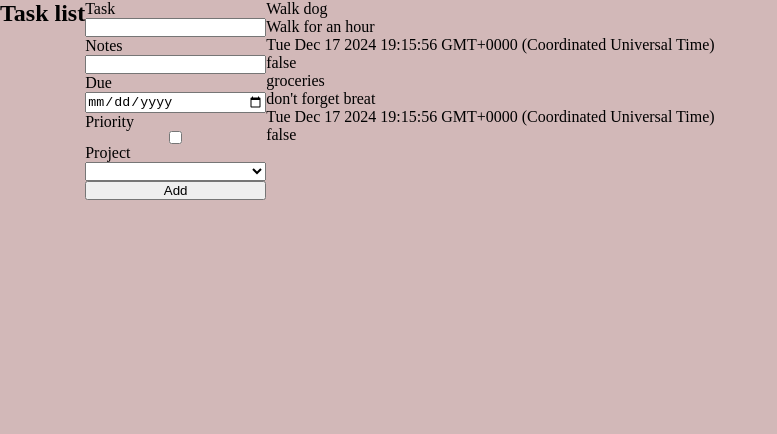
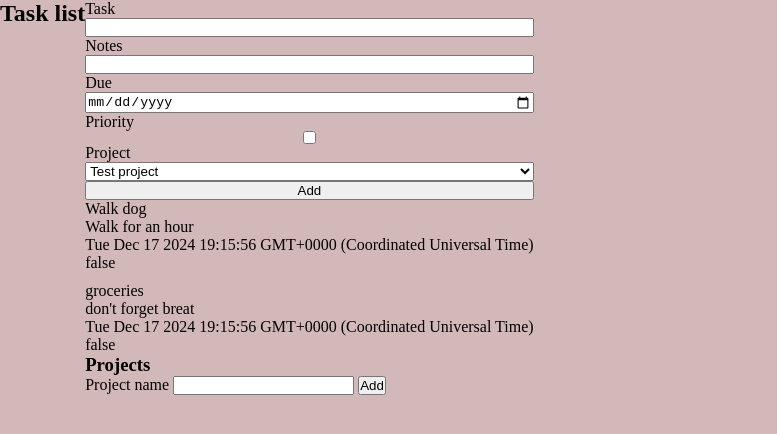
Before and after one commit to jyy009/todo-list, a website built with webpack: page src/template.html in a window 1280 px wide. Shown: the whole page, without its empty margins (0-777 px from the left). Built offline with nearby package versions, Linux system fonts and the light colour scheme.

Commit message:
Display project form and project list.

```diff
--- a/src/index.js
+++ b/src/index.js
@@ -1,12 +1,17 @@
 import "./styles.css";
 import { taskLogic, taskList  } from "./taskLogic";
 import { taskUI } from "./taskUI";
+import { projectLogic } from "./projectLogic"
 
 document.addEventListener("DOMContentLoaded", () => {
   const display = taskUI()
   display.initializeForm()
   display.displayTasks(taskList)
+  display.initializeProject()
 
   const logic = taskLogic()
   logic.handleFormSubmit()
+
+  const projManager = projectLogic()
+  projManager.handleProjectSubmit()
 });
--- a/src/projectLogic.js
+++ b/src/projectLogic.js
@@ -1,12 +1,25 @@
+import { taskUI } from "./taskUI";
+import { taskLogic } from "./taskLogic";
 
-// export class Project {
-//     constructor(name) {
-//       this.name = name;
-//       this.id = crypto.randomUUID();
-//       this.tasks = [];
-//     }
+export const projectLogic = () => {
+  const logic = taskLogic();
+  const display = taskUI();
 
-//     addTask(newTask) {
-//       this.tasks.push(newTask)
-//     }
-//   }
+  const projectList = ["test project"];
+
+  const handleProjectSubmit = () => {
+    const projectForm = document.getElementById("project-form");
+
+
+    projectForm.addEventListener("submit", (e) => {
+      e.preventDefault();
+      const form = e.target;
+      const value = form.formProject.value;
+
+      logic.addTaskToList(projectList, value);
+      display.displayProjects(value);
+      logic.clearForm(e)
+    });
+  };
+  return { projectList, handleProjectSubmit };
+};
--- a/src/styles.css
+++ b/src/styles.css
@@ -17,7 +17,19 @@ body {
   display: flex;
 }
 
+#dash-wrapper {
+  display: flex;
+  flex-direction: column;
+
+}
+
 #task-form {
   display: flex;
   flex-direction: column;
 }
+
+#dash-section {
+  display: flex;
+  flex-direction: column;
+  gap: 10px
+}
--- a/src/taskLogic.js
+++ b/src/taskLogic.js
@@ -1,4 +1,4 @@
-import {taskUI, displayTasks} from "./taskUI"
+import { taskUI, displayTasks } from "./taskUI";
 
 export const taskList = [
   {
@@ -16,8 +16,6 @@ export const taskList = [
     project: "test project",
   },
 ];
-
-
 
 export const taskLogic = () => {
   const taskForm = document.querySelector("#task-form");
@@ -37,14 +35,18 @@ export const taskLogic = () => {
     )
   );
 
-  const addTaskToList = (task) => {
-    taskList.push(task);
-    console.log("task added to tasklist:", taskList)
+  const addTaskToList = (arr, task) => {
+    arr.push(task);
+    console.log("task added to list:", arr);
+  };
+
+  const clearForm = (e) => {
+    e.target.reset();
   };
 
   const handleFormSubmit = () =>
     taskForm.addEventListener("submit", (e) => {
-      const display = taskUI()
+      const display = taskUI();
       e.preventDefault();
       const form = e.target;
 
@@ -57,9 +59,11 @@ export const taskLogic = () => {
 
       const newTask = createTask(title, description, due, priority, project);
 
-      addTaskToList(newTask);
-      display.displayTasks(taskList)
+      addTaskToList(taskList, newTask);
+      display.displayTasks(taskList);
+
+      clearForm(e);
     });
 
-  return { createTask, addTaskToList, taskList, handleFormSubmit };
+  return { createTask, addTaskToList, taskList, handleFormSubmit, clearForm };
 };
--- a/src/taskUI.js
+++ b/src/taskUI.js
@@ -14,7 +14,9 @@ export const taskUI = () => {
     taskSection.appendChild(taskFormClone);
   }
 
+  const clearForm = () => {
 
+  }
 
   //display task template
   const displayTasks = (array) => {
@@ -40,8 +42,26 @@ export const taskUI = () => {
     });
   };
 
+  //display project template
+  const initializeProject = () => {
+    const projectSection = document.getElementById("project-section")
 
+  const projectTemplate = document.getElementById("project-template")
+  const projectClone = projectTemplate.content.cloneNode(true)
 
+  projectSection.appendChild(projectClone)
+  }
+
+  //display projects
+  const displayProjects = (value) => {
+    const projectSection = document.getElementById("project-section")
+    const p = document.createElement("p")
+    p.classList.toggle("project-name")
+    p.textContent = value
+    projectSection.appendChild(p)
+  }
   // displayTasks(taskList)
-  return { displayTasks, initializeForm };
+  return { displayTasks, initializeForm, initializeProject,displayProjects
+
+   };
 };
--- a/src/template.html
+++ b/src/template.html
@@ -8,8 +8,12 @@
   <body>
     <div id="page-container">
       <h2>Task list</h2>
-      <section id="task-section"></section>
-      <section id="dash-section"></section>
+      <div id="dash-wrapper">
+        <section id="task-section"></section>
+        <section id="dash-section"></section>
+        <section id="project-section"></section>
+
+      </div>
     </div>
 
     <!-- task form template-->
@@ -30,13 +34,18 @@
         <input id="due-date" class="input" type="date" name="date" />
 
         <label for="priority">Priority</label>
-        <input id="priority" class="input" type="checkbox" name="priority" />
+        <input
+          id="priority"
+          class="priority-input"
+          type="checkbox"
+          name="priority"
+        />
 
         <label for="project-select">Project</label>
         <select name="project" id="project-select">
           <option disabled>Select a project</option>
+          <option>Test project</option>
         </select>
-
         <button type="submit">Add</button>
       </form>
     </template>
@@ -51,21 +60,17 @@
       </div>
     </template>
 
-    <!-- Project sidebar template-->
-    <template id="project-sidebar-template">
-      <div class="project-wrapper">
-        <button class="project-button">work</button>
-      </div>
-    </template>
-
     <!-- Add project template-->
-    <template id="add-project-template">
+    <template id="project-template">
       <h3>Projects</h3>
       <form id="project-form">
-        <label
-          >Project name
-          <input class="input" type="text" name="project" />
-        </label>
+        <label for="project-input">Project name </label>
+        <input
+          id="project-input"
+          class="input"
+          type="text"
+          name="formProject"
+        />
         <button type="submit">Add</button>
       </form>
     </template>
```
